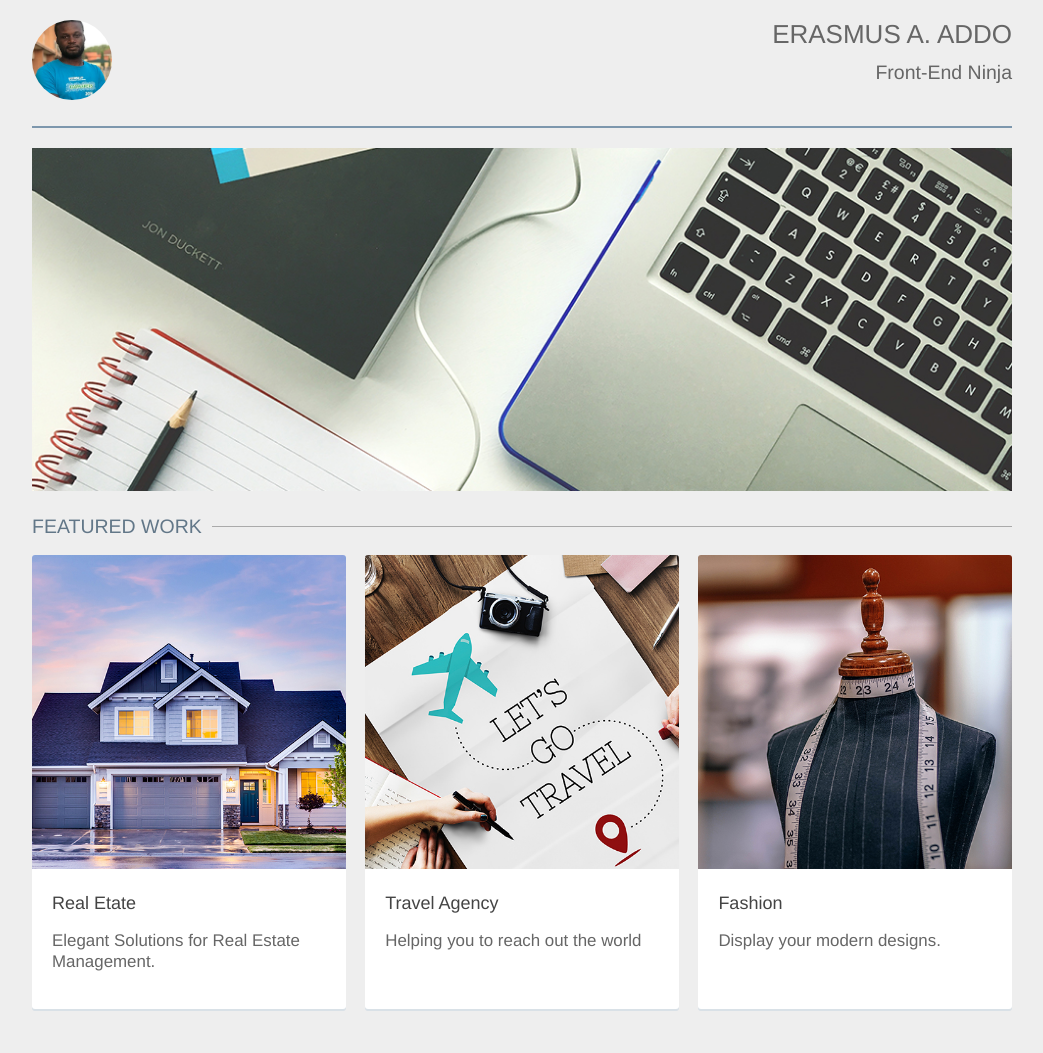
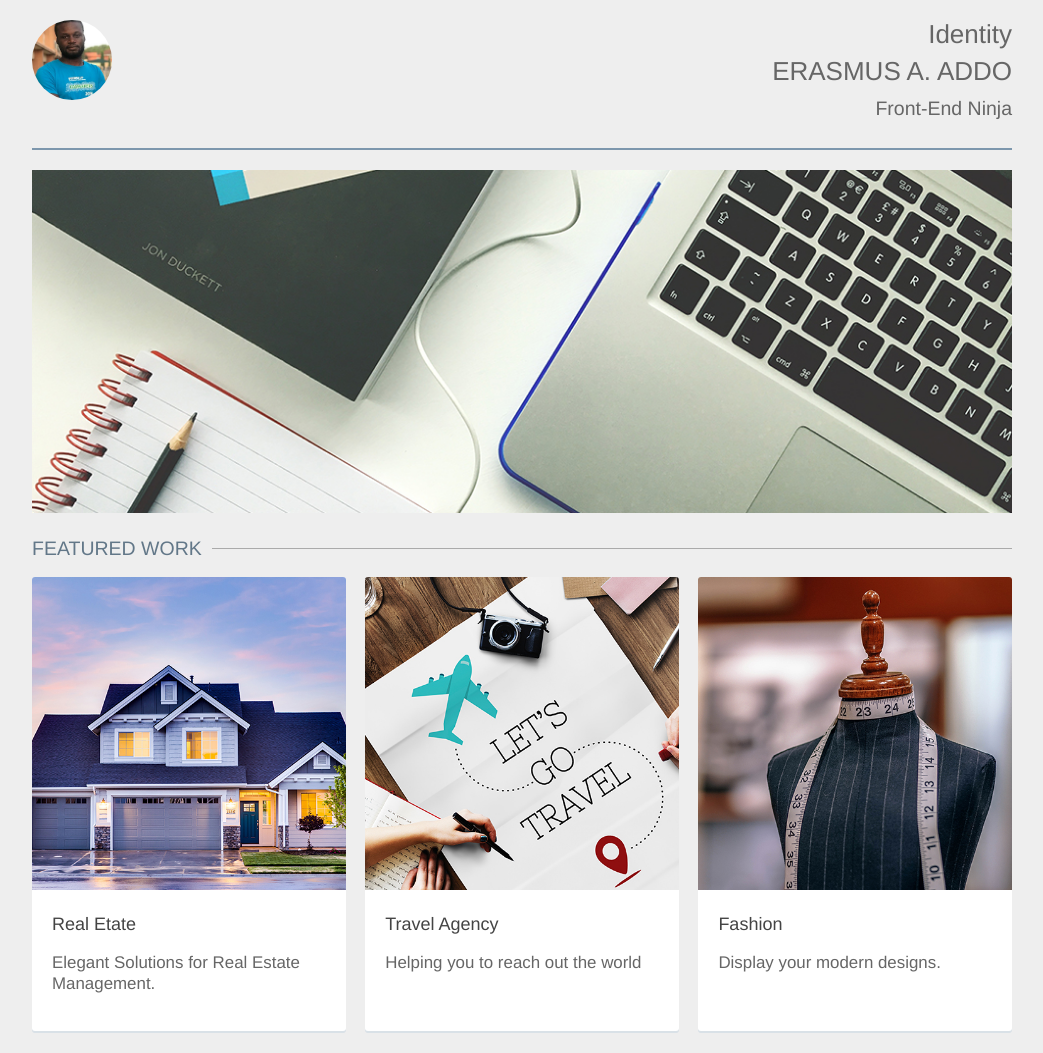
Before and after one commit to aerasmus/Portfolio, a plain HTML site: page Portfolio/index.html in a window 1280 px wide. Shown: the whole page, without its empty margins (118-1161 px from the left). Drawn offline with Linux system fonts and the light colour scheme.

Commit message:
Update index.html

```diff
--- a/Portfolio/index.html
+++ b/Portfolio/index.html
@@ -15,6 +15,7 @@
           <span class="profile-pic"></span>
         </div>
         <div class="identity">
+          <h1> Identity </h1>
           <h1 class="name">Erasmus A. Addo</h1>
           <h2 class="career">Front-End Ninja</h2>
         </div>
```
